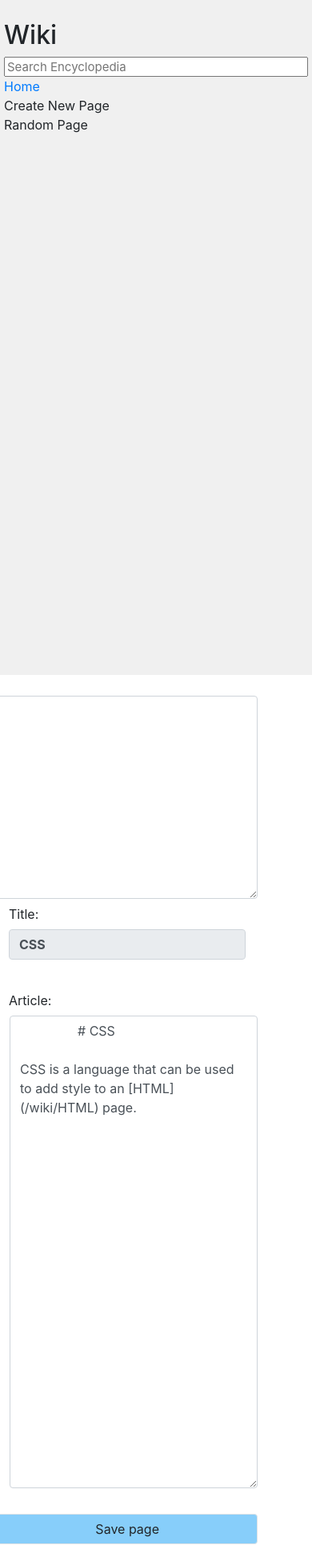
After one commit to Arheii/Wiki_cs50web_pr1, a Django app: page /wiki/CSS/edit in a window 390 px wide. The commit adds this page. Shown: the whole page at 80% size. Run offline with Django 3.2, Linux system fonts and the light colour scheme; some libraries are stand-ins or nearby versions.

Commit message:
add main routes and funcs'

```diff
--- a/encyclopedia/static/encyclopedia/styles.css
+++ b/encyclopedia/static/encyclopedia/styles.css
@@ -12,13 +12,18 @@ h1 {
     padding-top: 20px;
 }
 
-textarea {
-    height: 90vh;
-    width: 80%;
+
+#info_form{
+    height: 70vh;
+    /*width: 80%;*/
 }
 
 .main {
     padding: 10px;
+}
+
+.btn-lightblue{
+    background-color: LightSkyBlue;
 }
 
 .search {
--- /dev/null
+++ b/encyclopedia/templates/encyclopedia/edit.html
@@ -0,0 +1,56 @@
+{% extends "encyclopedia/layout.html" %}
+
+{% block title %}
+    {{ title }}
+{% endblock %}
+
+{% block body %}
+
+
+
+  <div class="row">
+    <div class="col-10 p-3">
+      <form action="{% url 'pedia:edit' title %}">
+        {% csrf_token %}
+        {{ form.info_form }}
+        <div class="form-row">
+          <div class="form-group col-md-10">
+            <div class="form-group">
+              <label for="title_form" class="col-sm-2 col-form-label">Title:</label>
+              <div class="col-sm-4">
+                {% if title %}
+                  <input type="text" class="form-control font-weight-bold" id="title_form" name="title_form" value="{{ title }}" disabled>
+                {% else %}
+                  <input type="text" class="form-control font-weight-bold" id="title_form" name="title_form">
+                {% endif %}
+              </div>
+            </div>
+          </div>
+        </div>
+
+        <div class="form-row">
+          <div class="form-group col-md-12">
+            <label for="info_form" class="col-sm-2 col-form-label" >Article:</label>
+            <div class="form-group pl-3">
+              <textarea class="form-control" id="info_form" name="info_form">
+                {{ info_md }}
+              </textarea>
+            </div>
+          </div>
+        </div>
+
+        <div class="row justify-content-end">
+          <div class="col-md-2 col-sm-6">
+            <button type="submit" class="btn btn-lightblue border w-100">Save page</button>
+          </div>
+        </div>
+
+      </form>
+    </div>
+
+    <!--<div class="col-2 pt-4">-->
+    <!--  <a href="{% url 'pedia:edit' title %}">edit page</a>-->
+    <!--</div>-->
+  </div>
+
+{% endblock %}
--- a/encyclopedia/templates/encyclopedia/index.html
+++ b/encyclopedia/templates/encyclopedia/index.html
@@ -9,7 +9,7 @@
 
     <ul>
         {% for entry in entries %}
-            <li>{{ entry }}</li>
+            <li><a href="{% url 'pedia:wiki' entry %}">{{ entry }}</li>
         {% endfor %}
     </ul>
 
--- a/encyclopedia/templates/encyclopedia/layout.html
+++ b/encyclopedia/templates/encyclopedia/layout.html
@@ -12,11 +12,11 @@
         <div class="row">
             <div class="sidebar col-lg-2 col-md-3">
                 <h2>Wiki</h2>
-                <form>
+                <form action="{% url 'pedia:search' %}">
                     <input class="search" type="text" name="q" placeholder="Search Encyclopedia">
                 </form>
                 <div>
-                    <a href="{% url 'index' %}">Home</a>
+                    <a href="{% url 'pedia:index' %}">Home</a>
                 </div>
                 <div>
                     Create New Page
--- a/encyclopedia/urls.py
+++ b/encyclopedia/urls.py
@@ -2,6 +2,11 @@ from django.urls import path
 
 from . import views
 
+app_name = "pedia"
 urlpatterns = [
-    path("", views.index, name="index")
+    path("", views.index, name="index"),
+    path("wiki/<str:title>/edit", views.edit, name='edit'),
+    path("wiki/<str:title>", views.wiki, name="wiki"),
+    path("random", views.random, name="random"),
+    path("search", views.search, name="search")
 ]
--- a/encyclopedia/views.py
+++ b/encyclopedia/views.py
@@ -1,9 +1,65 @@
 from django.shortcuts import render
+from django.http import HttpResponse
+from django import forms
+
 
 from . import util
+from markdown2 import markdown
+
+
+class EditPageForm(forms.Form):
+    title_form = forms.CharField(label="Title")
+    info_form = forms.CharField(label="Article", widget=forms.Textarea(attrs={'class': "form-control"}))
 
 
 def index(request):
     return render(request, "encyclopedia/index.html", {
         "entries": util.list_entries()
     })
+
+
+def wiki(request, title):
+    info = util.get_entry(title)
+    if info is not None:
+        return render(request, "encyclopedia/wiki.html", {
+            'title': title,
+            'info': markdown(info)
+        })
+
+
+def search(request):
+    list_files = util.list_entries()
+    q = request.GET.get('q', '')
+
+    # Try to find a file with that name and redirect to wiki pages if found
+    if q in list_files:
+        info = util.get_entry(q)
+        if info is not None:
+            return render(request, "encyclopedia/wiki.html", {
+                'title': q,
+                'info': markdown(info)
+            })
+
+    # looking for files with a keyword
+    q = q.lower()
+    search_results = [file for file in list_files if q in file.lower()]
+    return render(request, "encyclopedia/search.html", {
+        'results': search_results
+    })
+
+
+def random(request):
+    pass
+    return HttpResponse.Redirect((reverse))
+
+
+def edit(request, title):
+    if request.method == 'POST':
+        pass
+    info_md = util.get_entry(title)
+    if info_md is not None:
+        return render(request, "encyclopedia/edit.html", {
+            'title': title,
+            'info_md': info_md,
+            'form': EditPageForm
+        })
--- /dev/null
+++ b/requirements.txt
@@ -0,0 +1,2 @@
+django
+markdown2
--- a/wiki/settings.py
+++ b/wiki/settings.py
@@ -25,7 +25,9 @@ SECRET_KEY = '%710m*zic)#0u((qugw#1@e^ty!c)9j04956v@ly(_86n$rg)h'
 # SECURITY WARNING: don't run with debug turned on in production!
 DEBUG = True
 
-ALLOWED_HOSTS = []
+ALLOWED_HOSTS = [
+    '2ef9558132384cc7b79f64447aea7034.vfs.cloud9.us-west-2.amazonaws.com'
+]
 
 
 # Application definition
```
Also changed, not shown: encyclopedia/templates/encyclopedia/search.html (added, +23 -0 lines), encyclopedia/templates/encyclopedia/wiki.html (added, +21 -0 lines), db.sqlite3 (added).
